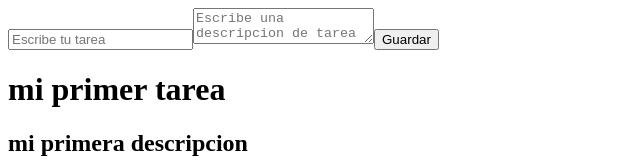
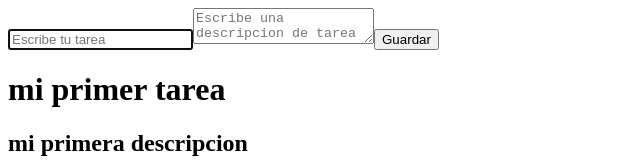
Before and after one commit to antony-chi/notasTasks-miprimeraApp-react, a React (Vite) app: page / in a window 1280 px wide. Shown: the top 160 px of the page, without its empty margins (0-640 px from the left). Built offline with nearby package versions, Linux system fonts and the light colour scheme.

Commit message:
estructura de carpta

```diff
--- a/src/App.jsx
+++ b/src/App.jsx
@@ -1,6 +1,6 @@
-import TaskForm from "./TaskForm";
-import TaskList from "./TaskList";
-import { tasks as data } from "./tasks"; //as data para cambair el nommbre
+import TaskForm from "./components/TaskForm";
+import TaskList from "./components/TaskList";
+import { tasks as data } from "./data/tasks"; //as data para cambair el nommbre
 import { useEffect, useState } from "react";
 
 function App() {
--- a/src/TaskForm.jsx
+++ b/src/components/TaskForm.jsx
@@ -13,16 +13,21 @@ const TaskForm = ({ createTask }) => {
       title: title,
       description: description,
     });
+    setTitle("")//para restablecer el hooks useState en vacio
+    setDescription("")
   };
   return (
     <form onSubmit={handleSubmit}>
       <input
         placeholder="Escribe tu tarea"
         onChange={(e) => setTitle(e.target.value)}
+        value={title}
+        autoFocus
       />
       <textarea
         onChange={(e) => setDescription(e.target.value)}
         placeholder="Escribe una descripcion de tarea"
+        value={description}
       ></textarea>
       <button>Guardar</button>
     </form>
```
Also changed, not shown: src/components/TaskCard.jsx (renamed from src/TaskCard.jsx), src/components/TaskList.jsx (renamed from src/TaskList.jsx), src/data/tasks.js (renamed from src/tasks.js).
